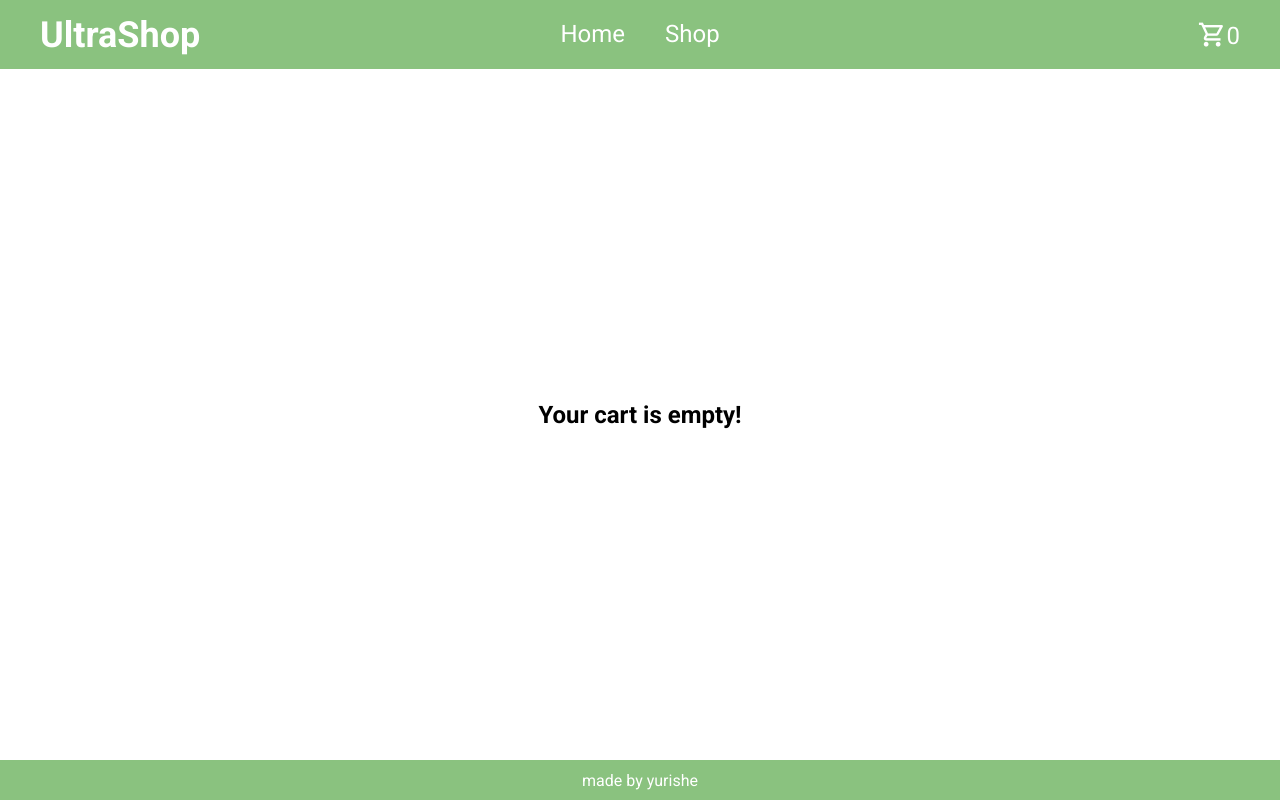
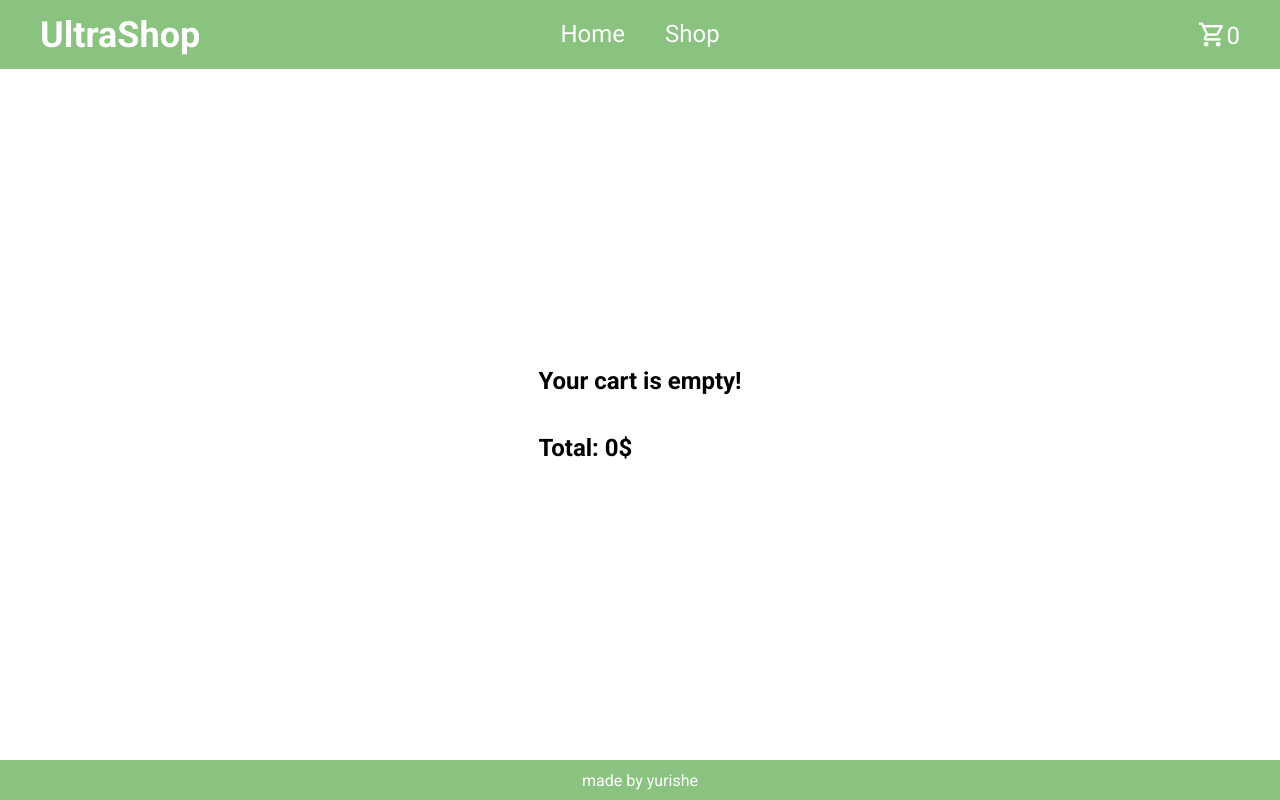
Before and after one commit to augustynd02/top-shoppingcart, a React (Vite) app: page /cart in a window 1280 px wide. Built offline with nearby package versions, Linux system fonts and the light colour scheme; a web font is replaced by a local one.

Commit message:
feat: calculate the total price of the cart

```diff
--- a/src/components/Cart/Cart.jsx
+++ b/src/components/Cart/Cart.jsx
@@ -4,6 +4,7 @@ import styles from './Cart.module.css';
 
 function Cart() {
     const [cart, setCart] = useOutletContext();
+    const total = cart.map(item => item.price * item.quantity).reduce((sum, cur) => sum + cur, 0);
     return (
         <div className={styles.cartContainer}>
             {cart.length > 0 ? <h2>Your Shopping Cart:</h2> : <h2>Your cart is empty!</h2>}
@@ -12,6 +13,9 @@ function Cart() {
                     return <CartItem item={item} cart={cart} setCart={setCart} key={item.id} />
                 })}
             </div>
+            <div className={styles.checkout}>
+                <h2>Total: {total}$</h2>
+            </div>
         </div>
     )
 }
```
